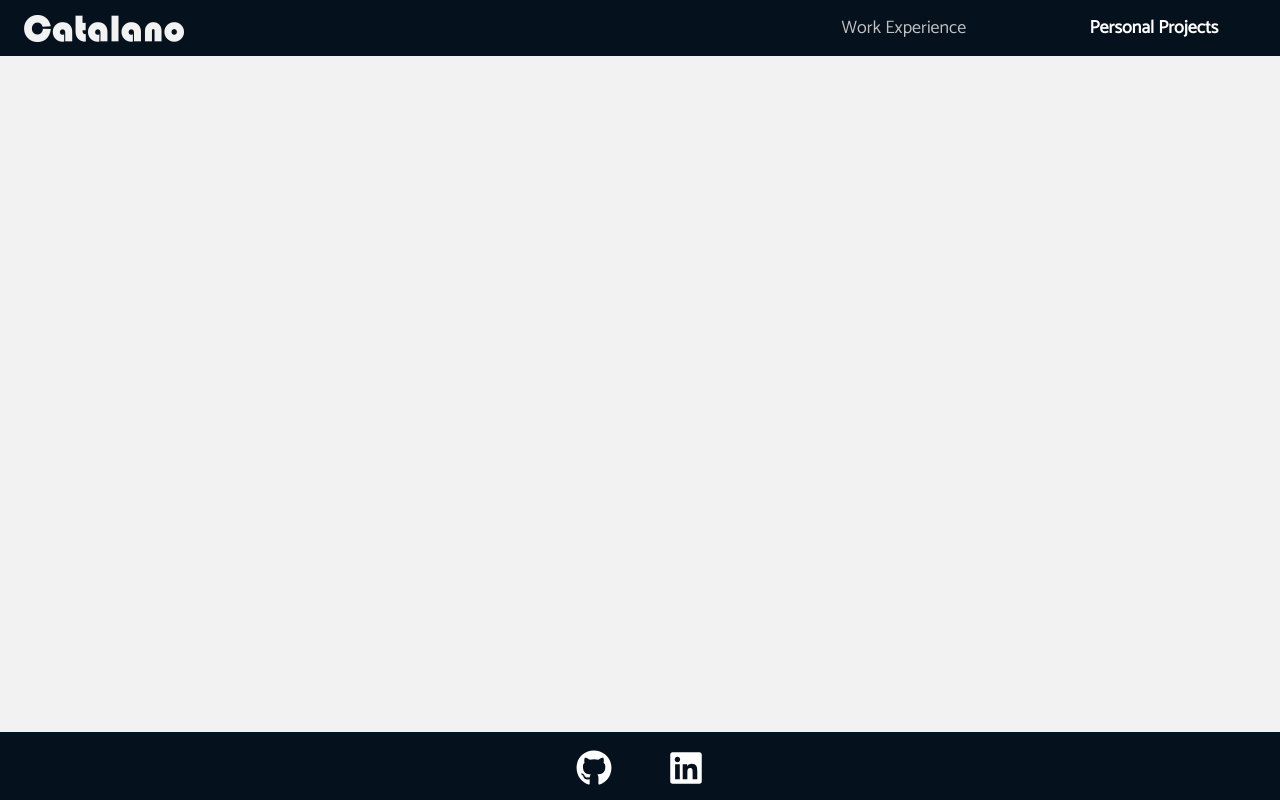
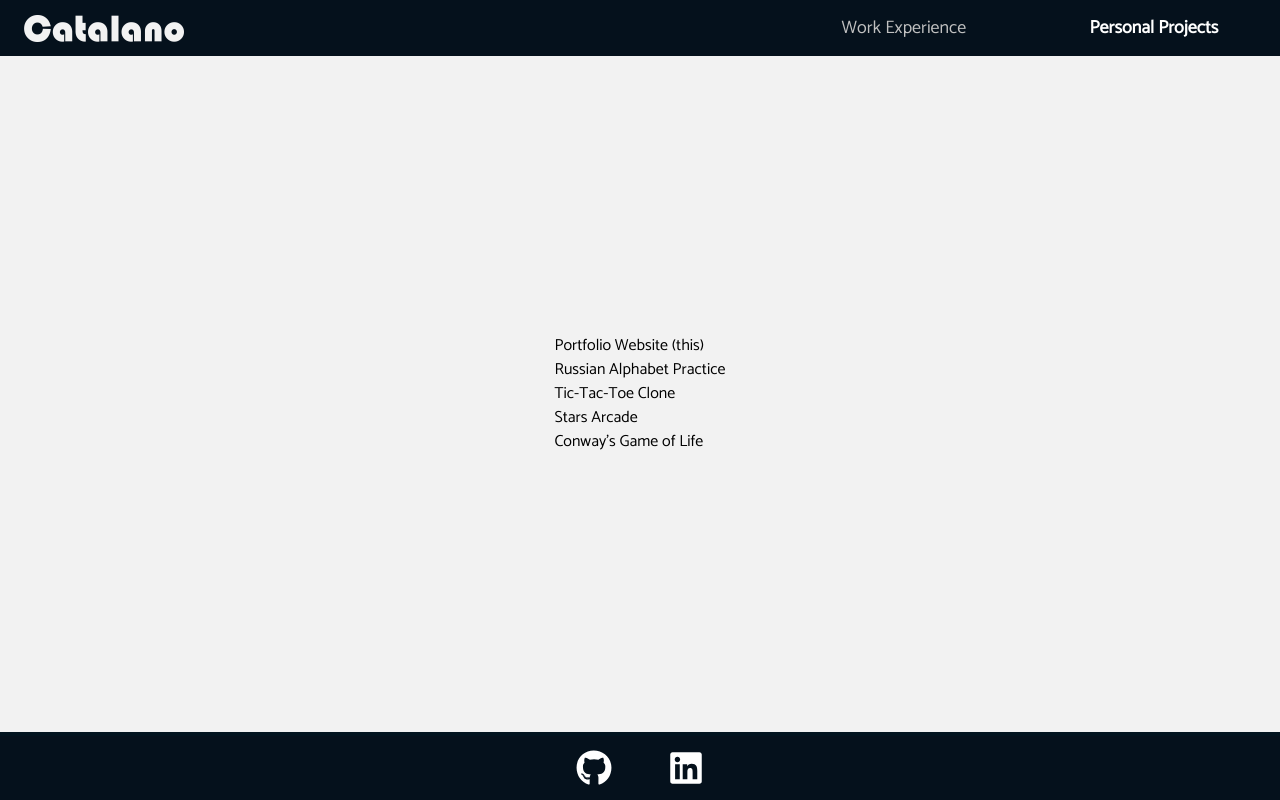
Before and after one commit to cc0407/cc0407.github.io, a Gatsby site: page /projects in a window 1280 px wide. Built offline with nearby package versions, Linux system fonts and the light colour scheme; Gatsby itself is replaced by a stand-in of ours; a web font is replaced by a local one.

Commit message:
added component for work and personal pages
Contains links to all of my public projects

```diff
--- a/src/components/AllProjects.tsx
+++ b/src/components/AllProjects.tsx
@@ -1,8 +1,23 @@
 import React from "react";
 
-interface props {
-    type: "work" | "personal";
+interface projectTypes {
+    type: "work" | "personal"
 }
+interface props extends projectTypes {}
+
+interface project extends projectTypes {
+    name: string;
+    link: string;
+}
+const projectList:project[] = [
+    {name: "VIVA Streaming TV", link: "https://landing.vivatv.ca", type: 'work'},
+    {name: "TLN - Soccer Redesign", link: "https://tln.ca/soccer", type: 'work'},
+    {name: "Portfolio Website (this)", link: "/", type: 'personal'},
+    {name: "Russian Alphabet Practice", link: "/russian-alphabet-practice", type: 'personal'},
+    {name: "Tic-Tac-Toe Clone", link: "/tic-tac-toe", type: 'personal'},
+    {name: "Stars Arcade", link: "https://github.com/cc0407/stars-arcade", type: 'personal'},
+    {name: "Conway's Game of Life", link: "https://github.com/cc0407/stars-arcade", type: 'personal'},
+]
 
 // Default values are defined in this interface
 const defaultProps: Partial<props> = {};
@@ -11,6 +26,19 @@ export const AllProjects: React.FC<props> = (props) => {
     return (
         <div className="w-full column centered bg-offWhite min-h-128 flex-grow-default">
             <div className="adjustableRow homeIntroRow homeIntroPadding">
+                <ul>
+                    {projectList.map((project) => {
+                        if(project.type == props.type) {
+                            return(
+                                <li key={project.name}>
+                                    <a href={project.link} target="_blank">
+                                        {project.name}
+                                    </a>
+                                </li>
+                            )
+                        }
+                    })}
+                </ul>
             </div>
         </div>
     );
```
